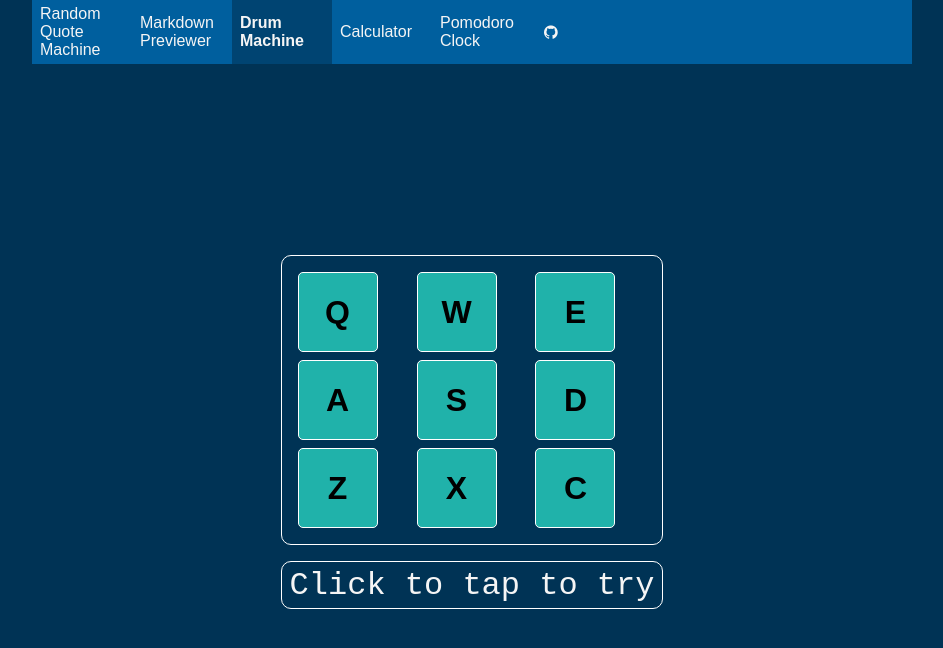
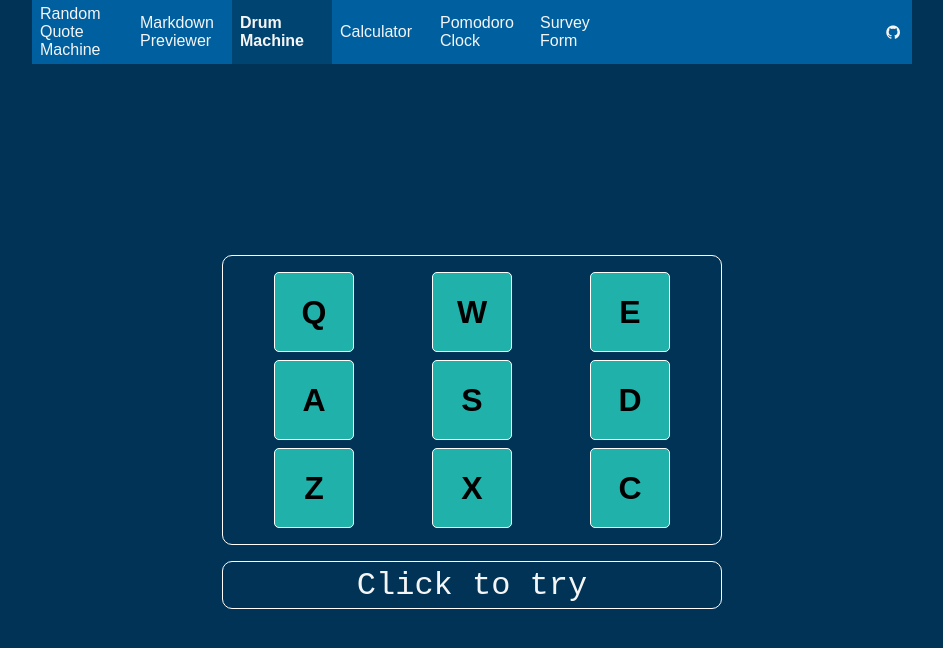
Before and after one commit to jbockerstette/react-freecodecamp-projects, a React (Create React App) app: page /drum-machine in a window 1280 px wide. Shown: the top 648 px of the page, without its empty margins (168-1111 px from the left). Built offline with nearby package versions, Linux system fonts and the light colour scheme; the HTML template or start-up script is replaced by a standard one.

Commit message:
Added survy form and fixed some minor bugs in layout of drums

```diff
--- a/src/drum-machine/DrumMachine.css
+++ b/src/drum-machine/DrumMachine.css
@@ -9,21 +9,19 @@
   display: grid;
   grid-column: 2;
   grid-row: 2;
-  justify-self: stretch;
-  align-self: stretch;
   grid-gap: 1rem;
+  min-width: 500px;
 }
 
 .dm-grid #drums {
   display: grid;
-  grid-template-columns: repeat(3, auto);
-  grid-template-rows: repeat(3, auto);
+  grid-template-columns: repeat(3, 1fr);
+  grid-template-rows: repeat(3, 1fr);
   grid-gap: 0.5rem;
   padding: 1rem;
   border: 1px solid white;
   border-radius: 10px;
-  justify-self: stretch;
-  align-self: stretch;
+  justify-items: center;
 }
 
 .dm-grid #display {
--- a/src/drum-machine/DrumMachine.js
+++ b/src/drum-machine/DrumMachine.js
@@ -60,7 +60,7 @@ const drumPads = [
 ];
 const Grid = props => <div className="dm-grid">{props.children}</div>;
 const Display = props => {
-  const text = props.children || 'Click to tap to try';
+  const text = props.children || 'Click to try';
   return (
     <div id="display" className="display">
       {text}
--- a/src/navigation/Navigation.css
+++ b/src/navigation/Navigation.css
@@ -1,6 +1,6 @@
 .nav-grid {
   display: grid;
-  grid-template-columns: repeat(5, 100px) 1fr;
+  grid-template-columns: repeat(6, 100px) 1fr;
   grid-template-rows: 64px;
   background: rgb(0, 95, 158);
 }
@@ -24,3 +24,7 @@
   font-weight: bold;
   background: rgb(0, 68, 114);
 }
+
+.git-hub-link {
+  margin: 0 0 0 auto;
+}
--- a/src/navigation/Navigation.js
+++ b/src/navigation/Navigation.js
@@ -29,7 +29,7 @@ const Navigation = ({ className }) => {
         </NavLink>
       ))}
       <ButtonLink
-        className="fa fa-github nav-item"
+        className="fa fa-github nav-item git-hub-link"
         href="https://github.com/jbockerstette/react-freecodecamp-projects"
         target="_blank"
       />
--- a/src/routes/routeConfig.js
+++ b/src/routes/routeConfig.js
@@ -3,6 +3,7 @@ import MarkDownPreviewer from '../markdown-previewer/MarkDownPreviewer';
 import DrumMachine from '../drum-machine/DrumMachine';
 import Calculator from '../calculator/Calculator';
 import PomodoroClock from '../pomodoro-clock/PomodoroClock';
+import SurveyForm from '../survey-form/SurveyForm';
 
 const routeConfig = [
   {
@@ -29,6 +30,11 @@ const routeConfig = [
     path: '/pomodoro-clock',
     component: PomodoroClock,
     title: 'Pomodoro Clock'
+  },
+  {
+    path: '/survey-form',
+    component: SurveyForm,
+    title: 'Survey Form'
   }
 ];
 export default routeConfig;
--- /dev/null
+++ b/src/survey-form/SurveyForm.js
@@ -0,0 +1,15 @@
+import React, { Component } from 'react';
+import './SurveyForm.css';
+
+class SurveyForm extends Component {
+  constructor(props) {
+    super(props);
+    this.state = {};
+  }
+
+  render() {
+    return <div>Survey Form TODO!!</div>;
+  }
+}
+
+export default SurveyForm;
```
Also changed, not shown: src/survey-form/SurveyForm.css (added), 2 other files (tests, documents, lock files or other folders).
